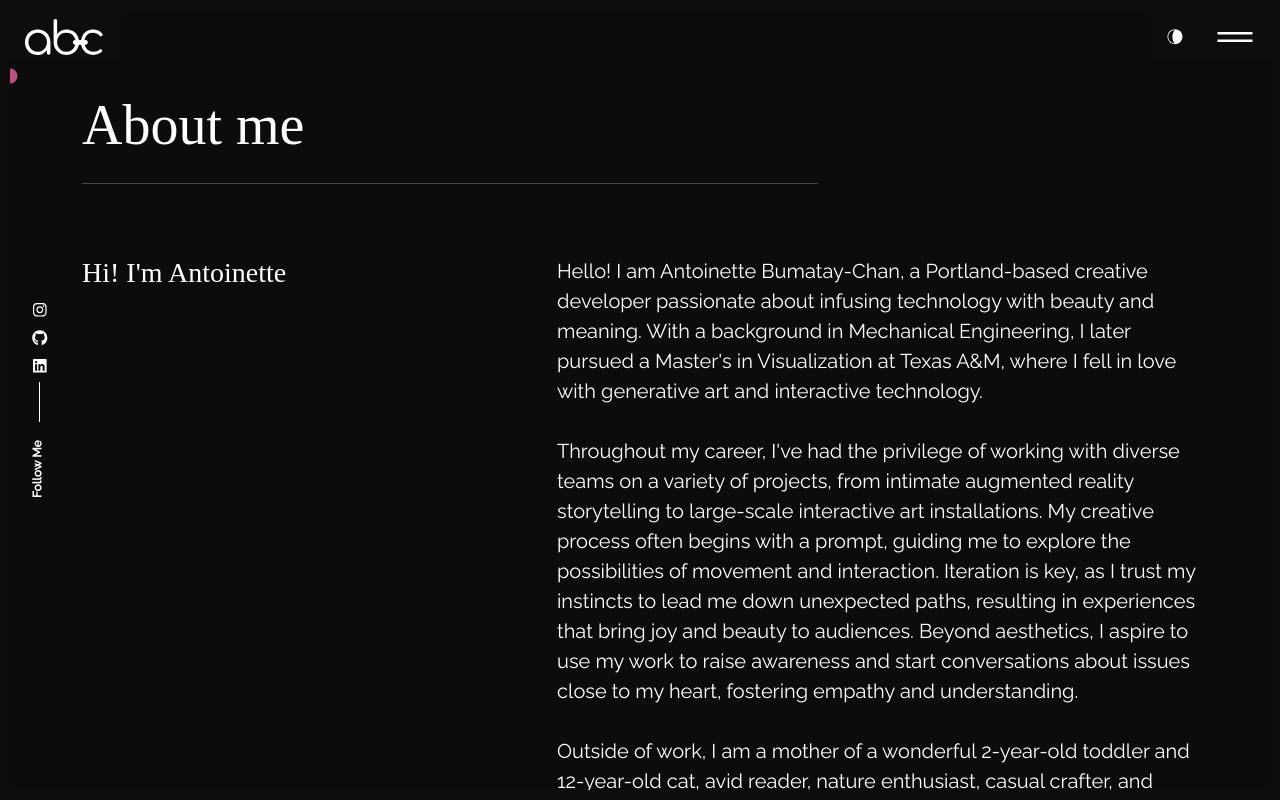
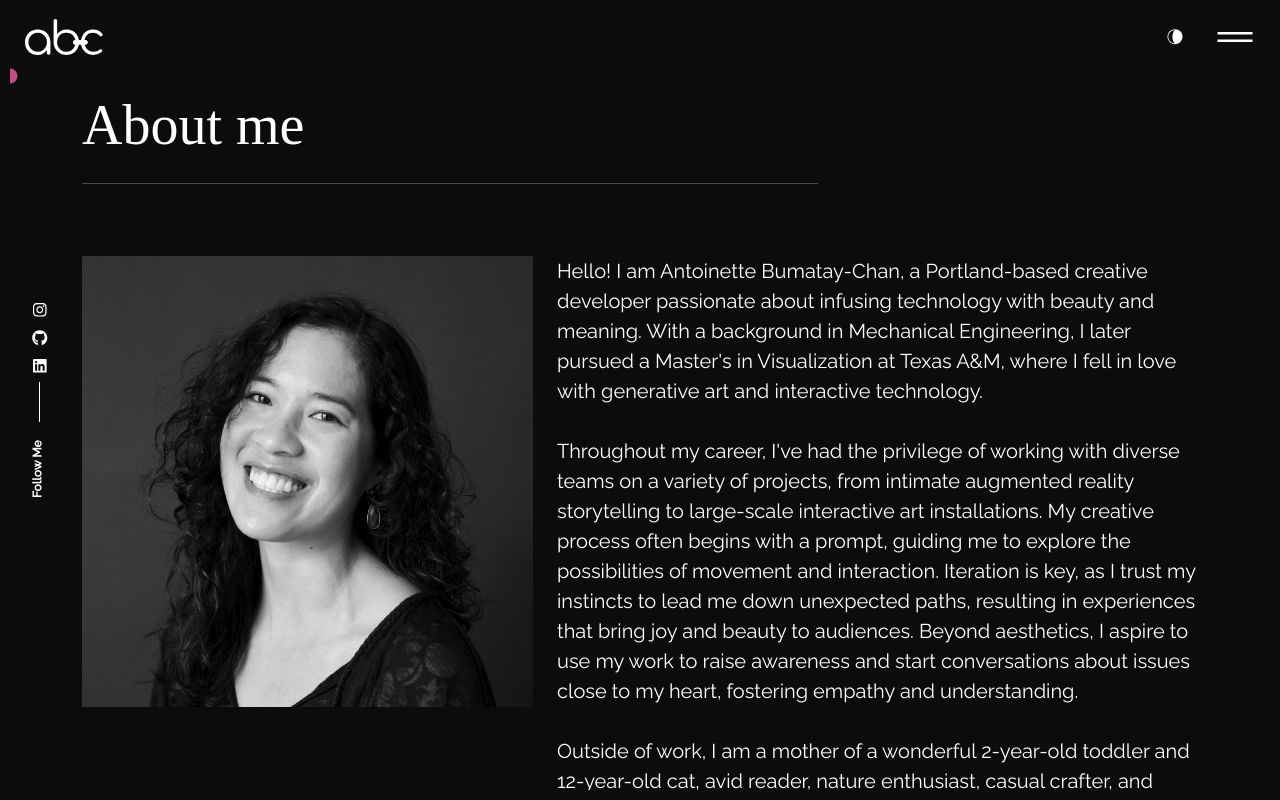
Before and after one commit to aleannab/aleannab.github.io, a React (Create React App) app: page /about in a window 1280 px wide. Shown: the top 800 px of the page. Built offline with nearby package versions, Linux system fonts and the light colour scheme.

Commit message:
Minor updates to about me and home

```diff
--- a/src/content_option.js
+++ b/src/content_option.js
@@ -11,13 +11,11 @@ const introdata = {
   intro: 'Hello! My name is',
   title: 'Antoinette\nBumatay-Chan.',
   tagline: "I'm a Creative Developer.\n\nI create beautiful and playful experiences with technology.\n",
-  description:
-    'I have eight years of professional experience bringing concepts to reality in varying scales of interactive media, from intimate augmented reality storytelling on a phone screen to navigating collections of art projected on massive touch film walls.\n\n Ultimately, I love combining my interests of art and technology to create beautiful captivating experiences that inspire curiosity, joy, movement, and play.',
   your_img_url: '/assets/prickly-blooms.png',
 };
 
 const dataabout = {
-  title: "Hi! I'm Antoinette",
+  img: '/assets/profile.jpg',
   aboutme:
     "Hello! I am Antoinette Bumatay-Chan, a Portland-based creative developer passionate about infusing technology with beauty and meaning. With a background in Mechanical Engineering, I later pursued a Master's in Visualization at Texas A&M, where I fell in love with generative art and interactive technology.\n\nThroughout my career, I've had the privilege of working with diverse teams on a variety of projects, from intimate augmented reality storytelling to large-scale interactive art installations. My creative process often begins with a prompt, guiding me to explore the possibilities of movement and interaction. Iteration is key, as I trust my instincts to lead me down unexpected paths, resulting in experiences that bring joy and beauty to audiences. Beyond aesthetics, I aspire to use my work to raise awareness and start conversations about issues close to my heart, fostering empathy and understanding.\n\nOutside of work, I am a mother of a wonderful 2-year-old toddler and 12-year-old cat, avid reader, nature enthusiast, casual crafter, and aspiring ukulelist.\n\nThanks for peeking into my life. Let's create something extraordinary together!",
 };
--- a/src/pages/about/index.js
+++ b/src/pages/about/index.js
@@ -22,7 +22,7 @@ export const About = () => {
         </Row>
         <Row className="sec_sp">
           <Col lg="5">
-            <h3 className="color_sec">{dataabout.title}</h3>
+            <img src={dataabout.img} className="profile-img" />
           </Col>
           <Col lg="7" className="d-flex align-items-center">
             <p>
--- a/src/pages/about/style.css
+++ b/src/pages/about/style.css
@@ -70,6 +70,11 @@
   padding-bottom: 4px;
 }
 
+.profile-img {
+  max-width: 100%;
+  height: auto;
+}
+
 /*! CSS Used keyframes */
 
 @-webkit-keyframes fadeInUp {
```
Also changed, not shown: public/assets/prickly-blooms.png, public/assets/profile.jpg (added).
